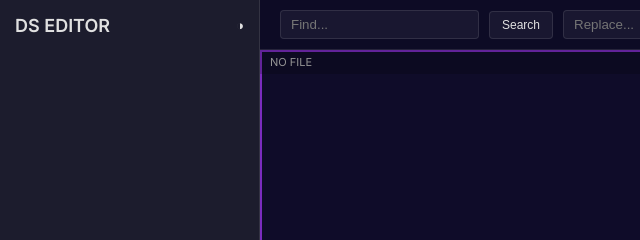
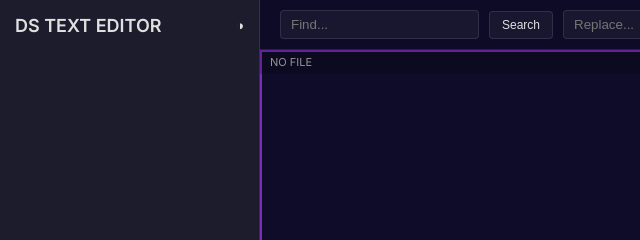
Before and after one commit to akshatddyl/ds-text-editor, a website: page public/index.html in a window 1280 px wide. Shown: the top 240 px of the page, 0-640 px from the left. Drawn offline with Linux system fonts and the light colour scheme; no server answers.

Commit message:
Change title and clean up comments in index.html
Updated the title from 'DS EDITOR' to 'DS TEXT EDITOR' and removed unnecessary comments in the script section.

```diff
--- a/public/index.html
+++ b/public/index.html
@@ -267,7 +267,7 @@
 
     <div class="sidebar">
         <div class="brand">
-            DS EDITOR
+            DS TEXT EDITOR
             <button style="background:none;border:none;color:inherit;cursor:pointer;" onclick="toggleTheme()">◑</button>
         </div>
         <div class="file-list" id="fileList"></div>
@@ -310,13 +310,7 @@
             <span>Wd <span id="wordCount">0</span></span>
         </div>
     </div>
-
     <script>
-        /**
-         * CLIENT-SIDE BACKEND SIMULATION
-         * This allows the UI to work in the preview window without a running Node.js server.
-         * It mimics the exact behavior of server.js
-         */
         class MockBackend {
             constructor() {
                 this.files = {
```
